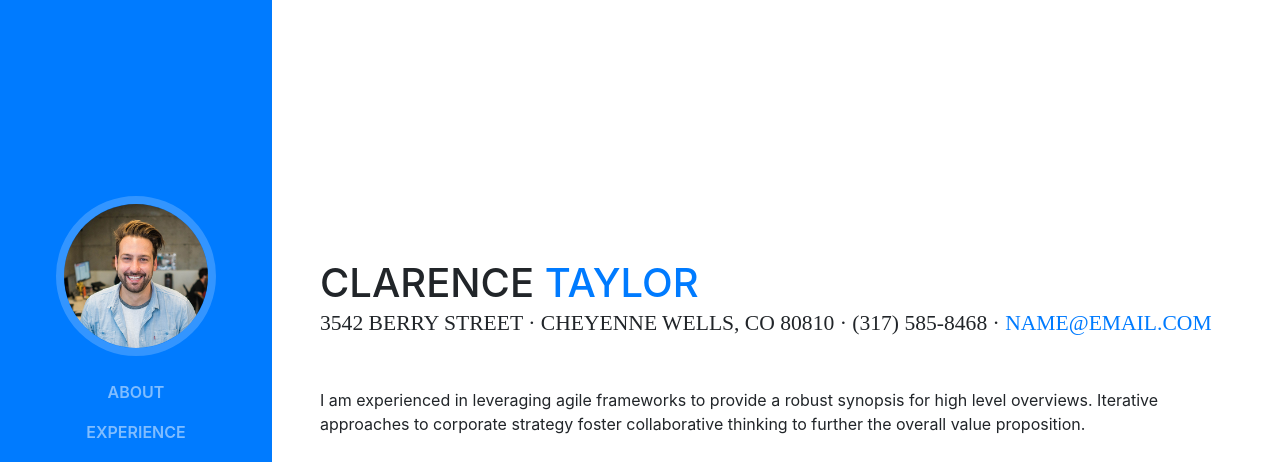
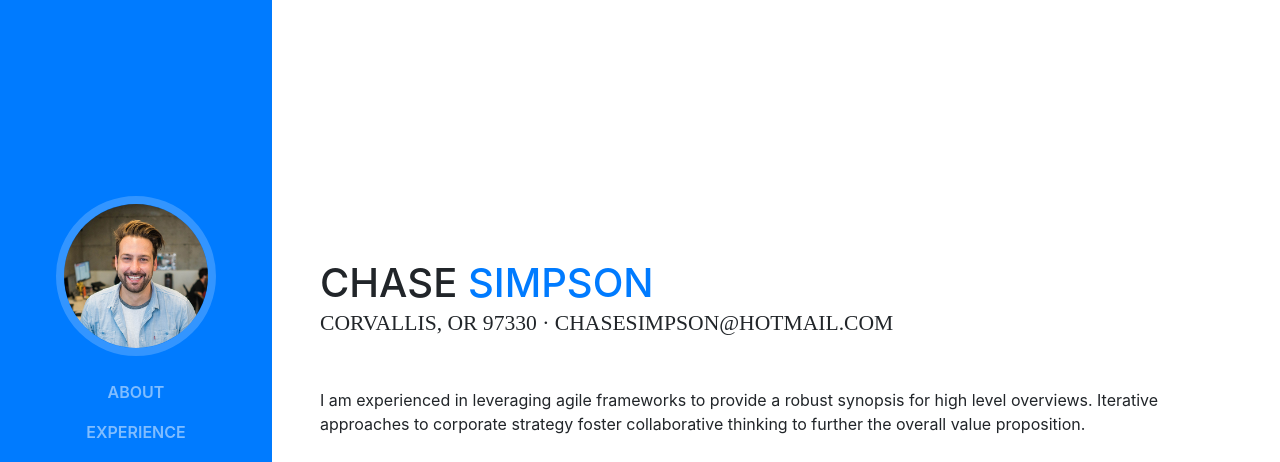
Before and after one commit to chasesimpson32/chasesimpson32.github.io, a website with bundled scripts: page index.html in a window 1280 px wide. Shown: the top 462 px of the page. Built offline with nearby package versions, Linux system fonts and the light colour scheme; a web font is replaced by a local one.

Commit message:
change name

```diff
--- a/index.html
+++ b/index.html
@@ -8,7 +8,7 @@
     <meta name="description" content="">
     <meta name="author" content="">
 
-    <title>Resume - Start Bootstrap Theme</title>
+    <title>Chase Simpson - Resume</title>
 
     <!-- Bootstrap core CSS -->
     <link href="vendor/bootstrap/css/bootstrap.min.css" rel="stylesheet">
@@ -65,11 +65,11 @@
 
       <section class="resume-section p-3 p-lg-5 d-flex d-column" id="about">
         <div class="my-auto">
-          <h1 class="mb-0">Clarence
-            <span class="text-primary">Taylor</span>
+          <h1 class="mb-0">Chase
+            <span class="text-primary">Simpson</span>
           </h1>
-          <div class="subheading mb-5">3542 Berry Street · Cheyenne Wells, CO 80810 · (317) 585-8468 ·
-            <a href="mailto:name@email.com">name@email.com</a>
+          <div class="subheading mb-5">Corvallis, OR 97330 ·
+            <a>chasesimpson@hotmail.com</a>
           </div>
           <p class="mb-5">I am experienced in leveraging agile frameworks to provide a robust synopsis for high level overviews. Iterative approaches to corporate strategy foster collaborative thinking to further the overall value proposition.</p>
           <ul class="list-inline list-social-icons mb-0">
```
